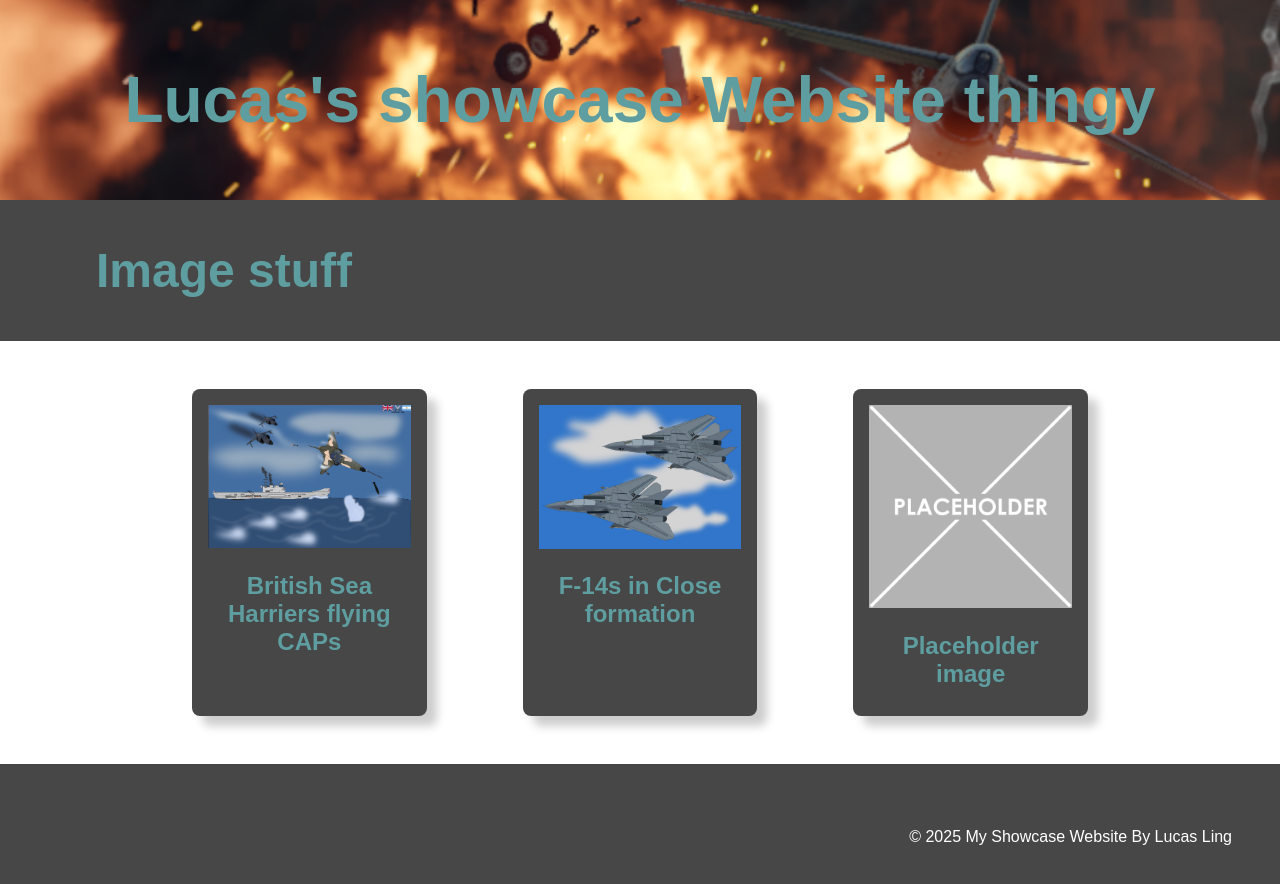
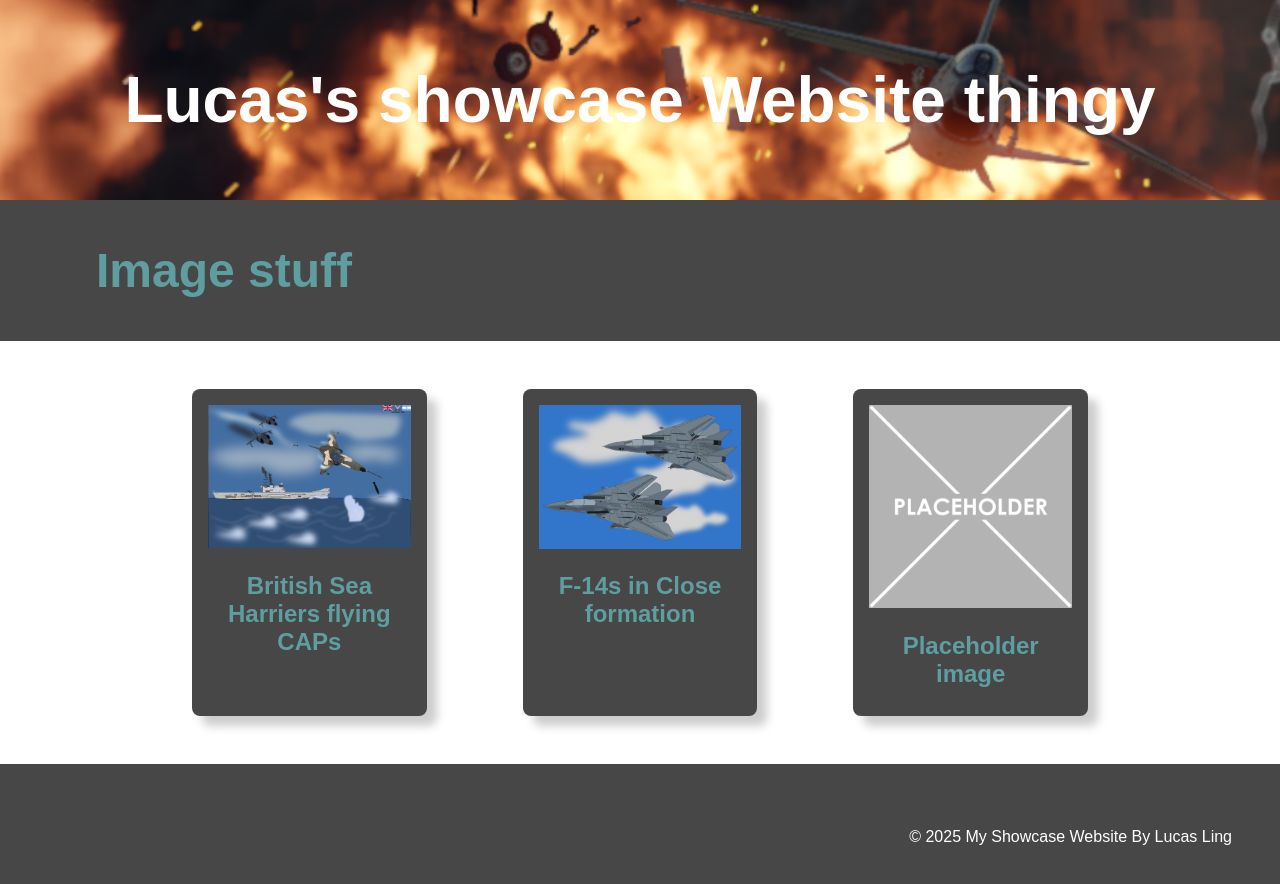
Before and after one commit to 24397BHS/MyYear10Website, a plain HTML site: page index.html in a window 1280 px wide. Drawn offline with Linux system fonts and the light colour scheme.

```diff
--- a/style.css
+++ b/style.css
@@ -23,7 +23,7 @@ img {
     display: flex;
     justify-content: center;
     align-items: center;
-    color: cadetblue;
+    color: white;
     text-align: center;
     position: relative;
 }
```
